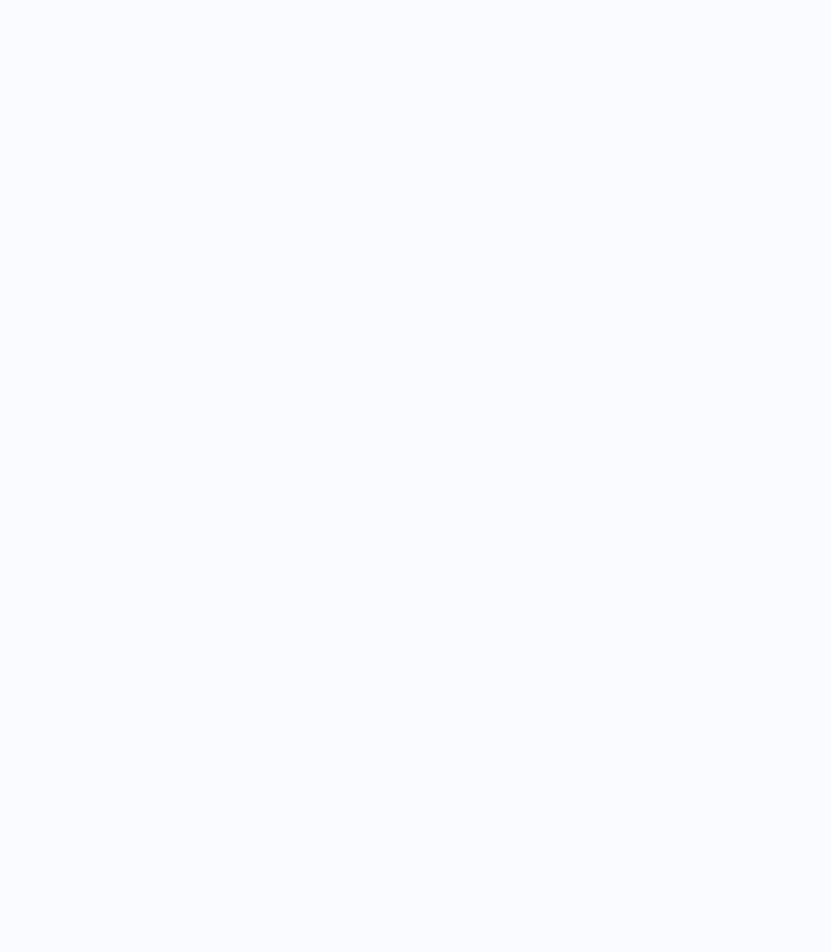
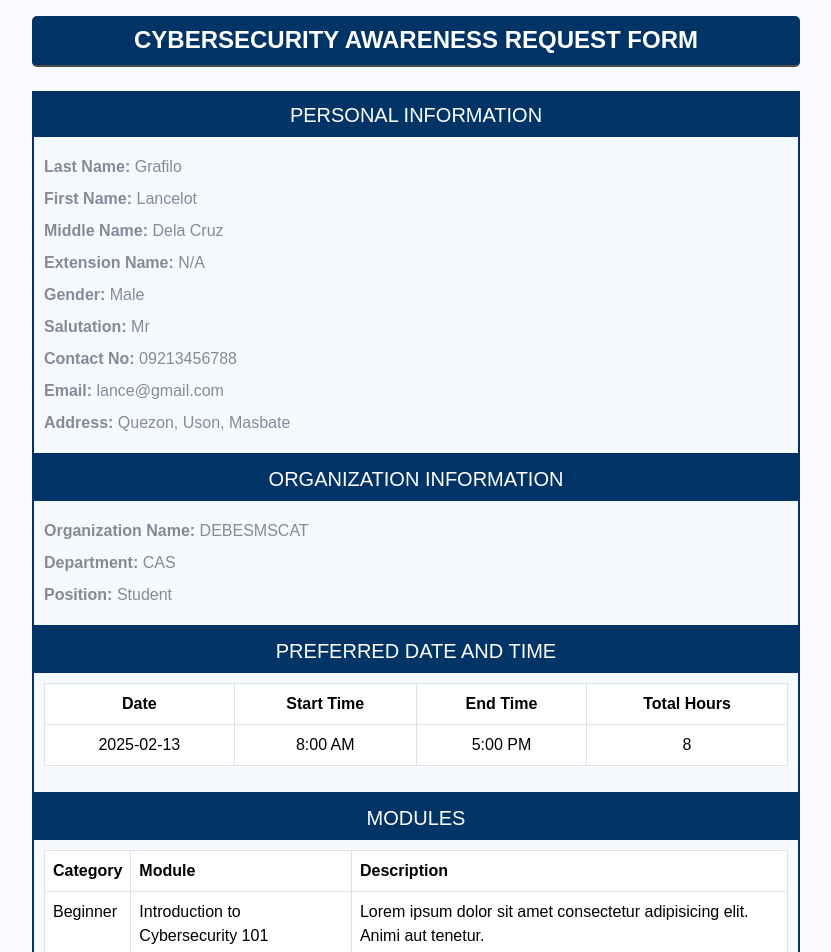
Before and after one commit to lancelotgrafilo/DICT_frontend, a React (Vite) app: page /training in a window 1280 px wide. Before the commit this address had no page. Shown: the top 952 px of the page, without its empty margins (224-1055 px from the left). Before the commit the page ends 800 px from the top, so only its background shows below. Built offline with nearby package versions, Linux system fonts and the light colour scheme.

Commit message:
added training for samy

```diff
--- a/src/App.jsx
+++ b/src/App.jsx
@@ -6,6 +6,7 @@ import { RegionUserPage } from './pages/RegionUserPage/RegionUserPage.jsx';
 import { AppProviders } from './utils/context/AppProviders.jsx';
 import { Request } from "./components/Request/Request.jsx";
 import { Activities } from './components/Activities/Activities.jsx';
+import { TrainingPage } from './pages/TrainingPage/TrainingPage.jsx';
 
 export default function App() {
   return (
@@ -22,6 +23,10 @@ export default function App() {
             <Route path="activities" element={<Activities/>} />
           </Route>
 
+          <Route path="training" element={ <TrainingPage /> }>
+
+          </Route>
+
         </Routes>
       </Router>
 
--- a/src/pages/TrainingPage/TrainingPage.jsx
+++ b/src/pages/TrainingPage/TrainingPage.jsx
@@ -1,23 +1,105 @@
 import styleTraining from "./trainingPage.module.css";
+// to apply css design in react use this format:
+// for className: ex:
+// <div className={styleTraining.<style_name>}>
+// </div>
+// css: .style_name
 
-export function TrainingPage (){
+// for id: ex:
+// <div id={styleTraining.style_name}>
+// </div>
+// css: #style_name
+
+// link: http://localhost:5173/training
+
+export function TrainingPage() {
   return (
-    <>
-      <div className={styleTraining.pageContainer}>
-        <div className={styleTraining.testDiv}>
-          <h1 className={styleTraining.header1}>Hello world</h1>
+    <div className="p-3" style={{ maxWidth: "800px", margin: "0 auto", fontFamily: "Arial, sans-serif" }}>
+      <h4 className="text-center mb-4" style={{ color: "#ffffff", backgroundColor: "#003366", padding: "10px", borderRadius: "5px" }}>
+        CYBERSECURITY AWARENESS REQUEST FORM
+      </h4>
+
+      {/* Personal Information Section */}
+      <div style={{ border: "2px solid #003366" }}>
+        <h5 style={{ backgroundColor: "#003366", color: "white", padding: "10px", margin: 0, textAlign: "center" }}>
+          PERSONAL INFORMATION
+        </h5>
+        <div style={{ padding: "10px", backgroundColor: "#f5faff" }}>
+          <p><strong>Last Name:</strong> Grafilo</p>
+          <p><strong>First Name:</strong> Lancelot</p>
+          <p><strong>Middle Name:</strong> Dela Cruz</p>
+          <p><strong>Extension Name:</strong> N/A</p>
+          <p><strong>Gender:</strong> Male</p>
+          <p><strong>Salutation:</strong> Mr</p>
+          <p><strong>Contact No:</strong> 09213456788</p>
+          <p><strong>Email:</strong> lance@gmail.com</p>
+          <p><strong>Address:</strong> Quezon, Uson, Masbate</p>
         </div>
-
-        <div className={styleTraining.beginnerContainer}>Beginner</div>
-        <div className={styleTraining.intermediateContainer}>Intermediate</div>
-        <div className={styleTraining.technicalContainer}>Technical</div>
-
-        <div className={styleTraining.reqSpeaker}>Request Speaker</div>
       </div>
 
+      {/* Organization Information Section */}
+      <div style={{ border: "2px solid #003366" }}>
+        <h5 style={{ backgroundColor: "#003366", color: "white", padding: "10px", margin: 0, textAlign: "center" }}>
+          ORGANIZATION INFORMATION
+        </h5>
+        <div style={{ padding: "10px", backgroundColor: "#f5faff" }}>
+          <p><strong>Organization Name:</strong> DEBESMSCAT</p>
+          <p><strong>Department:</strong> CAS</p>
+          <p><strong>Position:</strong> Student</p>
+        </div>
+      </div>
 
+      {/* Preferred Dates Section */}
+      <div style={{ border: "2px solid #003366" }}>
+        <h5 style={{ backgroundColor: "#003366", color: "white", padding: "10px", margin: 0, textAlign: "center" }}>
+          PREFERRED DATE AND TIME
+        </h5>
+        <div style={{ padding: "10px", backgroundColor: "#f5faff" }}>
+          <table className="table table-bordered" style={{ textAlign: "center", backgroundColor: "white" }}>
+            <thead>
+              <tr style={{ backgroundColor: "#003366", color: "white" }}>
+                <th>Date</th>
+                <th>Start Time</th>
+                <th>End Time</th>
+                <th>Total Hours</th>
+              </tr>
+            </thead>
+            <tbody>
+              <tr>
+                <td>2025-02-13</td>
+                <td>8:00 AM</td>
+                <td>5:00 PM</td>
+                <td>8</td>
+              </tr>
+            </tbody>
+          </table>
+        </div>
+      </div>
 
-    </>
-  )
-
+      {/* Modules Section */}
+      <div style={{ border: "2px solid #003366", marginBottom: "20px" }}>
+        <h5 style={{ backgroundColor: "#003366", color: "white", padding: "10px", margin: 0, textAlign: "center" }}>
+          MODULES
+        </h5>
+        <div style={{ padding: "10px", backgroundColor: "#f5faff" }}>
+          <table className="table table-bordered" style={{ backgroundColor: "white" }}>
+            <thead>
+              <tr style={{ backgroundColor: "#003366", color: "white" }}>
+                <th>Category</th>
+                <th>Module</th>
+                <th>Description</th>
+              </tr>
+            </thead>
+            <tbody>
+              <tr>
+                <td>Beginner</td>
+                <td>Introduction to Cybersecurity 101</td>
+                <td>Lorem ipsum dolor sit amet consectetur adipisicing elit. Animi aut tenetur.</td>
+              </tr>
+            </tbody>
+          </table>
+        </div>
+      </div>
+    </div>
+  );
 }
```
